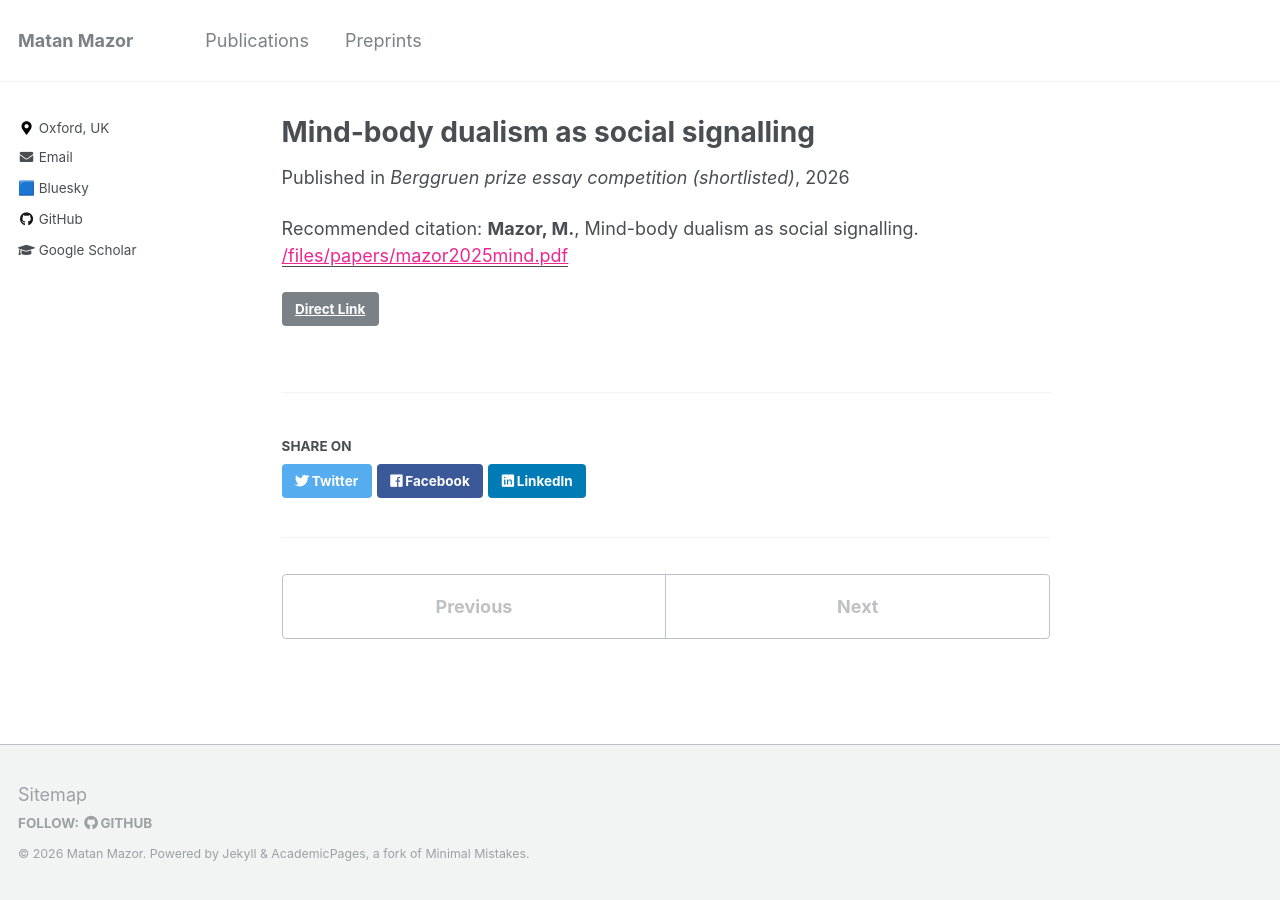
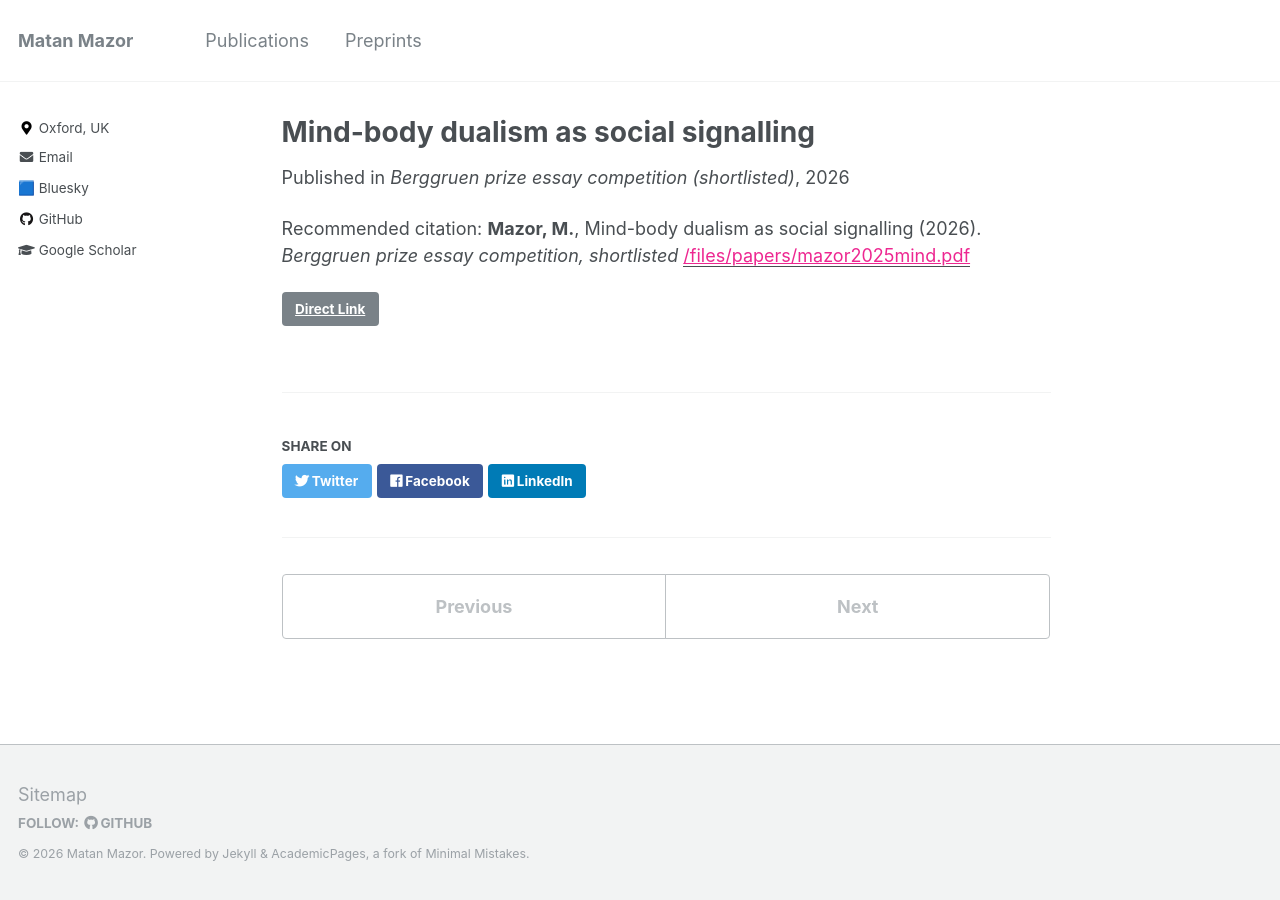
Before and after one commit to matanmazor/matanmazor.github.io, a Jekyll site: the page built from _publications/2025-12-08-dualism.md, in a window 1280 px wide. Built offline with Jekyll 4.4.1, drawn with Linux system fonts in a browser that asks for light colours.

Commit message:
arxiv link, berggruen essay mention

```diff
--- a/_publications/2025-12-08-dualism.md
+++ b/_publications/2025-12-08-dualism.md
@@ -6,6 +6,6 @@ date: 2026-01-16
 venue: 'Berggruen prize essay competition (shortlisted)'
 link: 'https://loc.closertotruth.com/essay/mind-body-dualism-as-social-signaling'
 paperurl: '/files/papers/mazor2025mind.pdf'
-citation: '<b>Mazor, M.</b>, Mind-body dualism as social signalling.'
+citation: '<b>Mazor, M.</b>, Mind-body dualism as social signalling (2026). <i>Berggruen prize essay competition, shortlisted</i>'
 
 ---
```
Also changed, not shown: _preprints/2026-01-21-blinding.md (+1 -1 lines).
